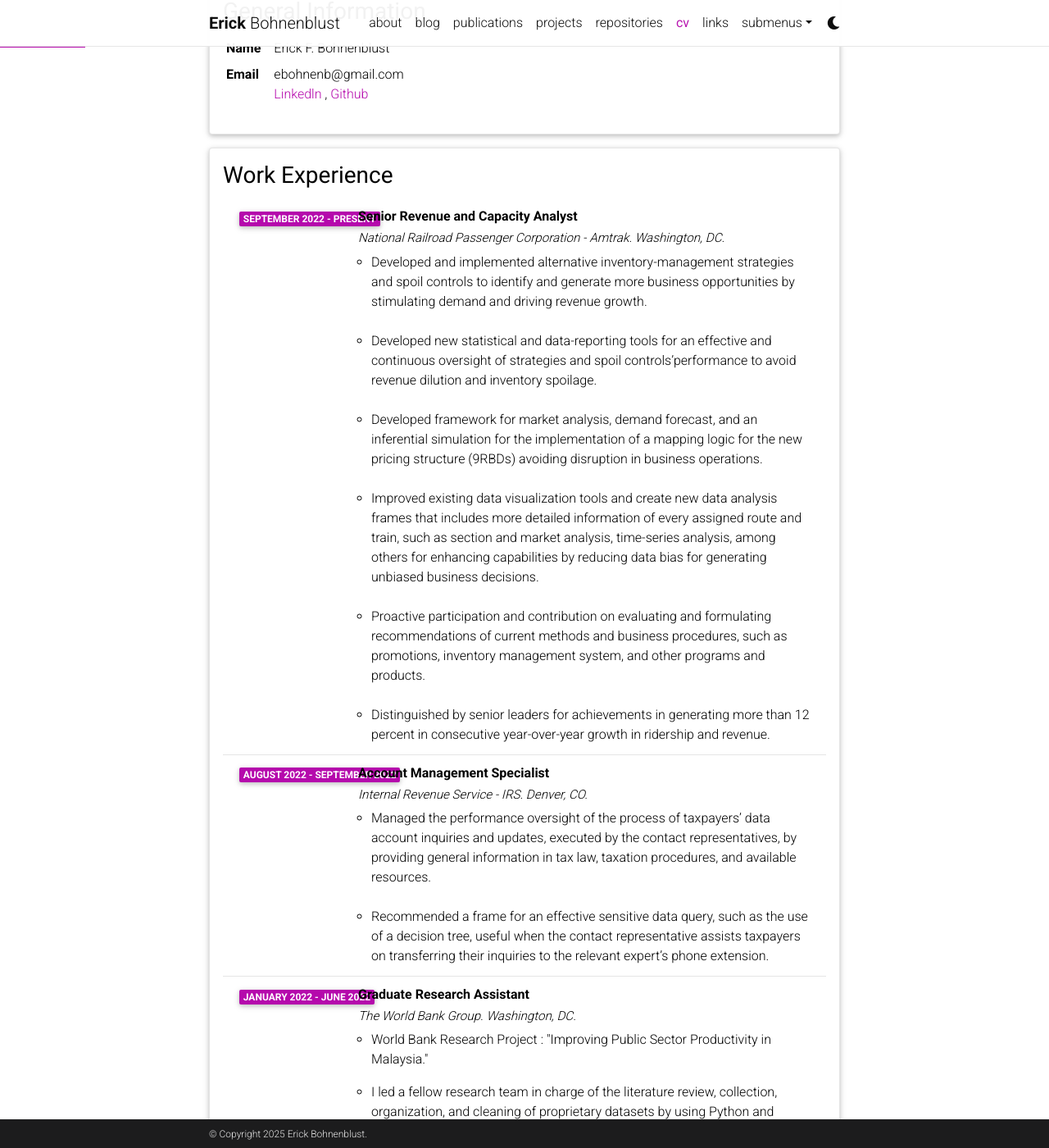
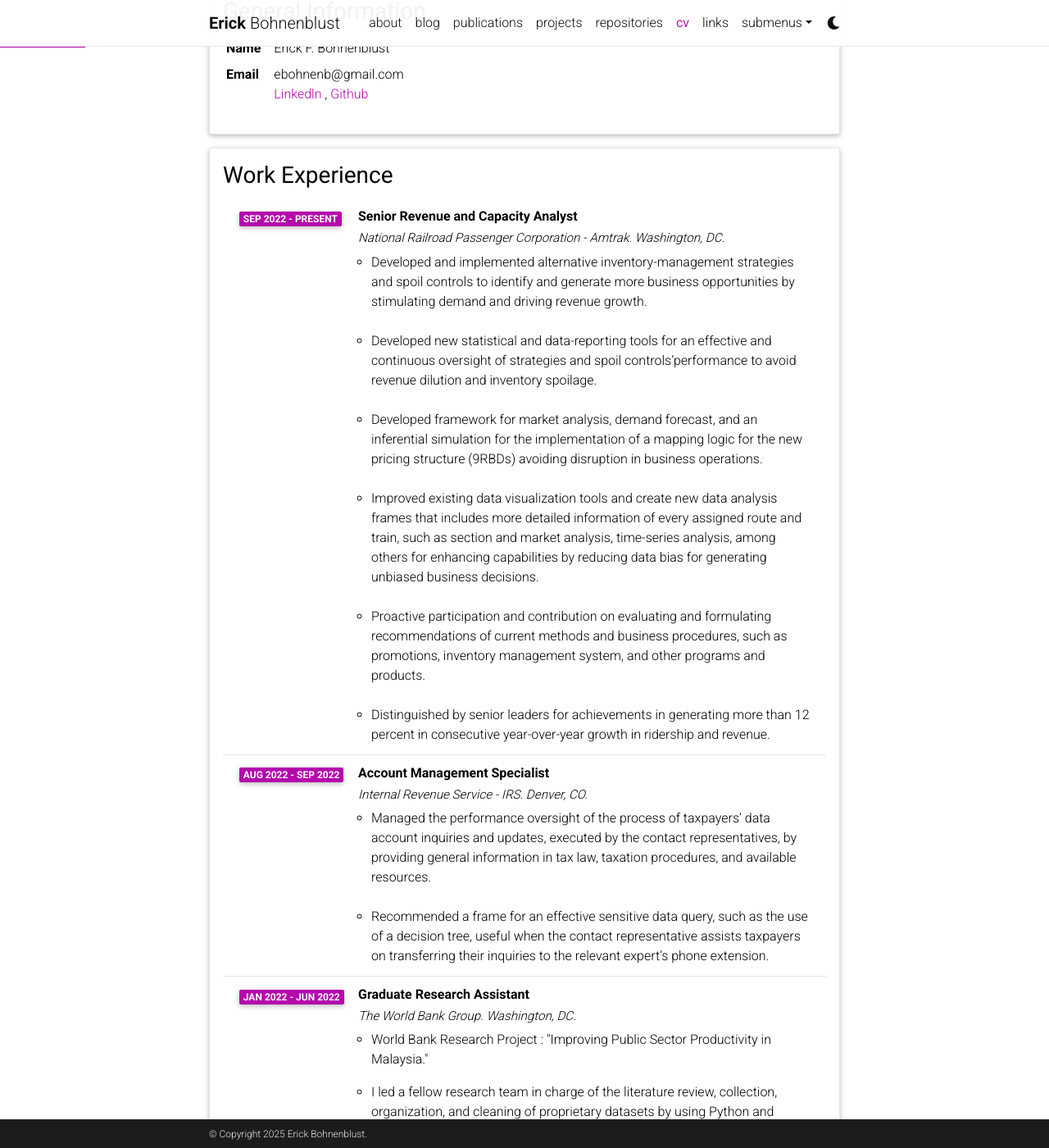
Before and after one commit to ebohnenb/ebohnenb.github.io, a Jekyll site: the page built from _pages/cv.md, in a window 1280 px wide and 1400 px high, scrolled down 205 px. Shown: the whole window at 82% size. Built offline with Jekyll 4.4.1, drawn with Linux system fonts in a browser that asks for light colours; comment, search, counter and statistics services are not loaded; a style sheet for code colours, icons or effects is not loaded; some of the changed text lies outside the part shown.

Commit message:
Update cv.yml

```diff
--- a/_data/cv.yml
+++ b/_data/cv.yml
@@ -11,7 +11,7 @@
   contents:
     - title: Senior Revenue and Capacity Analyst
       institution: <i>National Railroad Passenger Corporation - Amtrak. Washington, DC.</i>
-      year: September 2022 - Present
+      year: Sep 2022 - Present
       description:
         - Developed and implemented alternative inventory-management strategies and spoil controls to identify and generate more business opportunities by stimulating demand and driving revenue growth.
           <br>
@@ -34,7 +34,7 @@
 
     - title: Account Management Specialist
       institution: <i>Internal Revenue Service - IRS. Denver, CO.</i>
-      year: August 2022 - September 2022
+      year: Aug 2022 - Sep 2022
       description:
         - Managed the performance oversight of the process of taxpayers’ data account inquiries and updates, executed by the contact representatives, by providing general information in tax law, taxation procedures, and available resources.
           <br>
@@ -43,7 +43,7 @@
 
     - title: Graduate Research Assistant
       institution: <i>The World Bank Group. Washington, DC.</i>
-      year: January 2022 - June 2022
+      year: Jan 2022 - Jun 2022
       description:
         - <p>World Bank Research Project &#58; &#34;Improving Public Sector Productivity in Malaysia.&#34;
         - I led a fellow research team in charge of the literature review, collection, organization, and cleaning of proprietary datasets by using Python and Stata.
@@ -62,7 +62,7 @@
 
     - title: Assistant Research Fellow
       institution: <i>California Polythecnic State University. San Luis Obispo, CA.</i>
-      year: September 2021 - April 2022
+      year: Sep 2021 - Apr 2022
       description:
         - <p>Working Research Project &#58; &#34;Sweating the energy bill&#58 Extreme weather, poor households, and the energy spending gap..&#34;
           <br>
@@ -71,7 +71,7 @@
 
     - title: Instructional Assistant
       institution: <i>Florida International University. Miami, FL.</i>
-      year: June 2020 - December 2020
+      year: Jun 2020 - Dec 2020
       description:
         - Assisted students with in-class activities and tutoring sessions of Precalculus, Algebra, and Trigonometry. Also, I collaborated on grading students’ assignments, projects, and quizzes.
           <br>
@@ -83,13 +83,13 @@
   contents:
     - title: Master of Science in Quantitative Economics
       institution: <i>California Polytechnic State University - CalPoly. San Luis Obispo, CA.</i>
-      year: June 2022
+      year: Jun 2022
       description:
         - <p><i>Relevant Coursework &#58;</i> Mathematics for Economic Analysis, Statistics for Econometrics, Advanced Econometrics I, Advanced Econometrics II, Microeconometrics, Microeconomics Analysis, Computing and Machine Learning for Causal Inference, Dynamic Stochastic Modeling, Evidence-Based Decision Analysis, Economics Research and Communication.</p>
 
     - title: Bachelor of Science in Economics
       institution: <i>Florida International University - FIU. Miami, FL.</i>
-      year: December 2020
+      year: Dec 2020
       description:
         - <p>Relevant Coursework &#58; Mathematical Economics, Statistics, Econometrics, Measurement and Data Analysis of Economic Activity, Quantitative Economics, Intermediate Microeconomics, Intermediate Macroeconomics, Financial Accounting, and an additional sequence of courses from the department of Mathematics and Statistics.</p>
 
@@ -114,7 +114,7 @@
   contents:
     - title: Learning & Instructional Assistant
       institution: <i>California Polytechnic State University - CalPoly. San Luis Obispo, CA.</i>
-      year: August 2021 - December 2021
+      year: Aug 2021 - Dec 2021
       description:
         - Instructional Student Assistant. Survey of Economy class. I guided students on assignments through tutoring sessions. Additionally, I graded assignments, midterm, and final exams.
 
```
